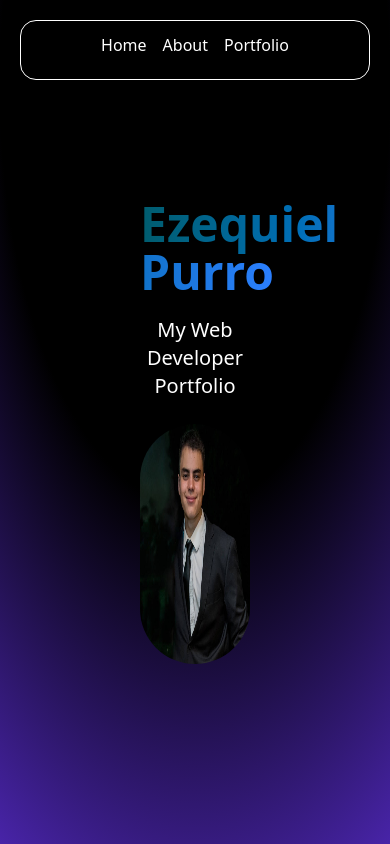
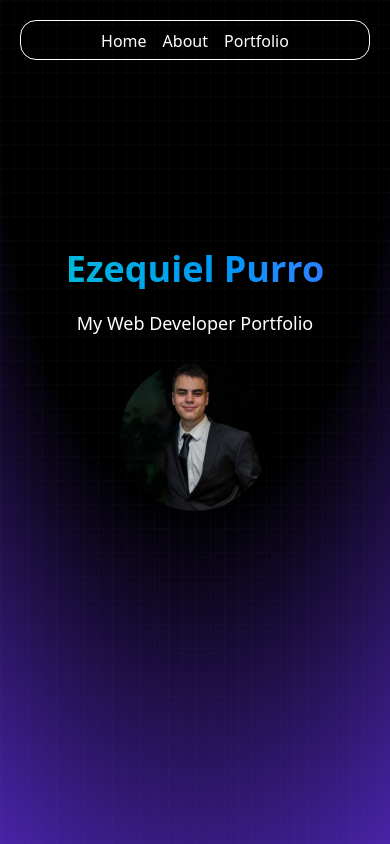
Before and after one commit to ezepurro/dev-portfolio, an Astro site: page / in a window 390 px wide. Built offline with nearby package versions, Linux system fonts and the light colour scheme; Astro itself is replaced by a stand-in of ours.

Commit message:
Welcome and navbar responsiveness solved

```diff
--- /dev/null
+++ b/src/components/About.astro
@@ -0,0 +1,4 @@
+
+<div class="">
+
+</div>
--- a/src/components/Navbar.astro
+++ b/src/components/Navbar.astro
@@ -2,8 +2,8 @@
 const { origin } = Astro.props;
 ---
 
-<nav class="h-15 w-full text-center border rounded-2xl mt-5">
-    <ul class="mt-3">
+<nav class="h-10 lg:h-15 w-full text-center border rounded-2xl mt-5">
+    <ul class="mt-2 lg:mt-3">
         {
             origin.map((data) => {
                 return <li class="inline mx-2 sm:mx-15"><a href={data.link}>{data.content}</a></li>
--- a/src/components/Welcome.astro
+++ b/src/components/Welcome.astro
@@ -1,13 +1,14 @@
 
 
-<div class="p-30 flex flex-col lg:flex-row items-center">
-    <div class="w-full lg:w-1/2 text-center lg:text-left lg:pl-40">
-        <div class="text-5xl lg:text-6xl text-transparent font-extrabold">
-            <span class="bg-gradient-to-r from-cyan-500/50 to-blue-500 bg-clip-text">Ezequiel Purro</span>
-        </div>
-        <p class="mt-5 text-xl lg:text-2xl">My Web Developer Portfolio</p>
+<div class="p-10 min-h-[90%] flex flex-col lg:flex-row items-center justify-center">
+    <div class="w-full lg:w-1/2 flex flex-col items-center lg:items-start text-center lg:text-left lg:pl-50">
+        <h1 class="text-4xl md:text-5xl lg:text-6xl font-extrabold text-transparent bg-gradient-to-r from-cyan-500 to-blue-500 bg-clip-text">
+            Ezequiel Purro
+        </h1>
+        <p class="mt-5 text-lg md:text-xl lg:text-2xl">My Web Developer Portfolio</p>
     </div>
-    <div class="w-full lg:w-1/2 flex justify-center mt-6 md:mt-10">
-        <img src="/me.jpeg" alt="Ezequiel Purro" class="h-60 lg:h-120 rounded-full">
+
+    <div class="w-full lg:w-1/2 flex justify-center mt-6 md:mt-10 lg:mt-0 lg:pr-50">
+        <img src="/me.jpeg" alt="Ezequiel Purro" class="w-auto h-auto max-w-[150px] md:max-w-[200px] lg:max-w-[300px] rounded-full">
     </div>
 </div>
--- a/src/pages/index.astro
+++ b/src/pages/index.astro
@@ -1,14 +1,18 @@
 ---
+import { mainMenu } from '../data/menuData';
 import Layout from '../layouts/Layout.astro';
 import Welcome from '../components/Welcome.astro';
 import Navbar from '../components/Navbar.astro';
+import About from '../components/About.astro';
 import '../styles/global.css';
-import { mainMenu } from '../data/menuData';
 ---
 
 <Layout>
 	<div class="absolute inset-0 -z-10 h-full w-full items-center px-5 [background:radial-gradient(125%_125%_at_50%_10%,#000_40%,#63e_100%)] text-white">
 		<Navbar origin={mainMenu} />
-		<Welcome />
+		<div class="absolute inset-0 -z-10 h-full w-full  bg-[linear-gradient(to_right,#8080800a_1px,transparent_1px),linear-gradient(to_bottom,#8080800a_1px,transparent_1px)] bg-[size:14px_24px]">
+			<Welcome />
+		</div>
 	</div>
+	<About />
 </Layout>
```
